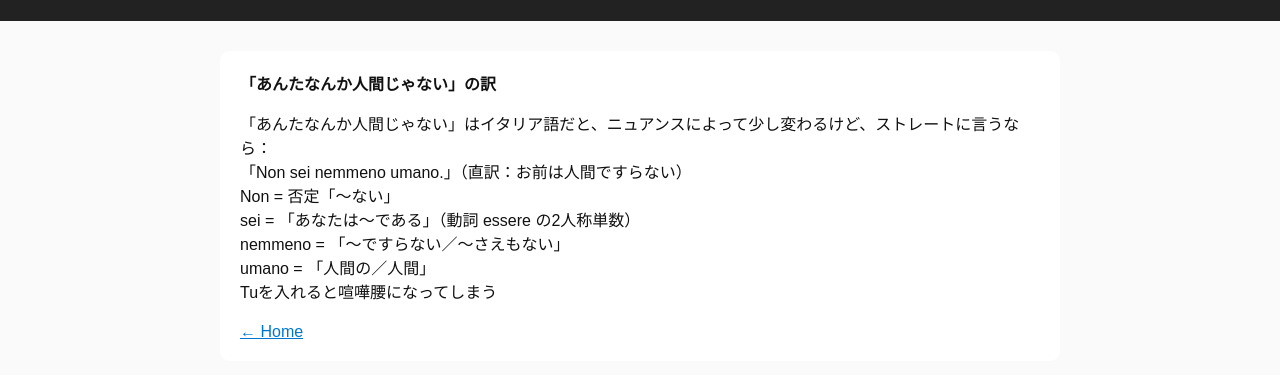
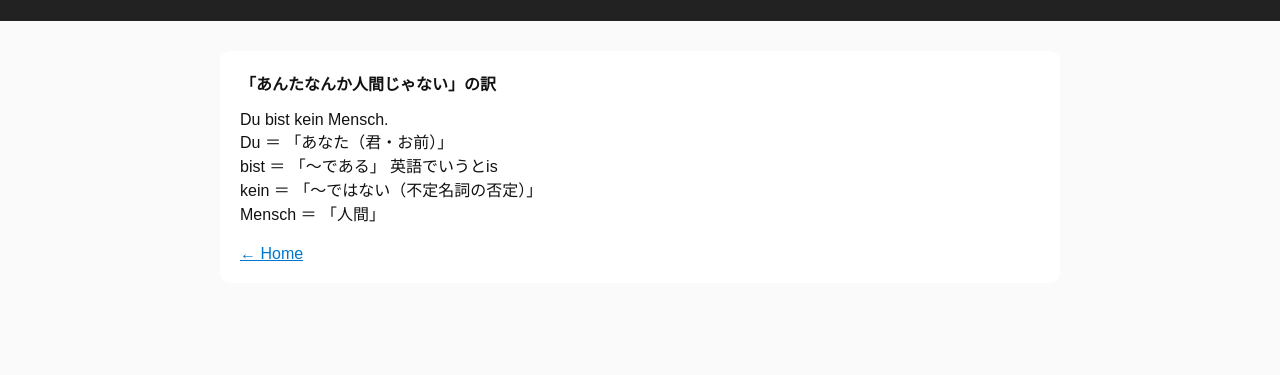
Before and after one commit to Azaleacreativeroom888/globalmanga, a plain HTML site: page germany.html in a window 1280 px wide. Shown: the part 99-474 px from the top of the page. Drawn offline with Linux system fonts and the light colour scheme.

Commit message:
Update germany.html

```diff
--- a/germany.html
+++ b/germany.html
@@ -52,13 +52,11 @@
   <div class="note">
     <div class="title">「あんたなんか人間じゃない」の訳</div>
     <p>
-      「あんたなんか人間じゃない」はイタリア語だと、ニュアンスによって少し変わるけど、ストレートに言うなら：<br>
-      「Non sei nemmeno umano.」（直訳：お前は人間ですらない）<br>
-      Non = 否定「〜ない」<br>
-      sei = 「あなたは〜である」（動詞 essere の2人称単数）<br>
-      nemmeno = 「〜ですらない／〜さえもない」<br>
-      umano = 「人間の／人間」<br>
-      Tuを入れると喧嘩腰になってしまう<br>
+      Du bist kein Mensch.<br>
+      Du ＝ 「あなた（君・お前）」<br>
+      bist ＝ 「〜である」 英語でいうとis<br>
+      kein ＝ 「〜ではない（不定名詞の否定）」<br>
+      Mensch ＝ 「人間」<br>
     </p>
   </div>
 
```
